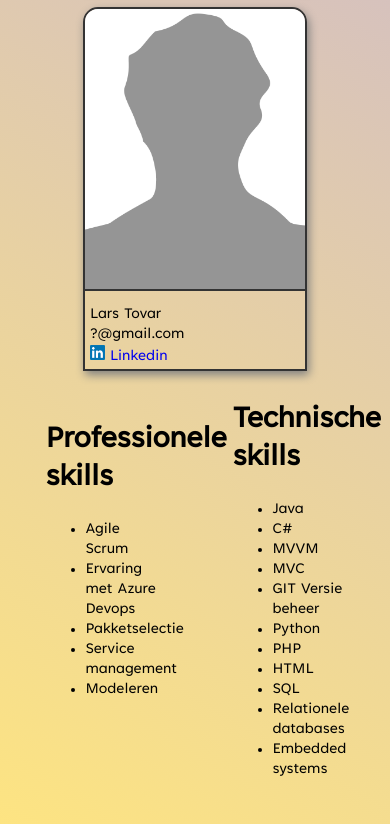
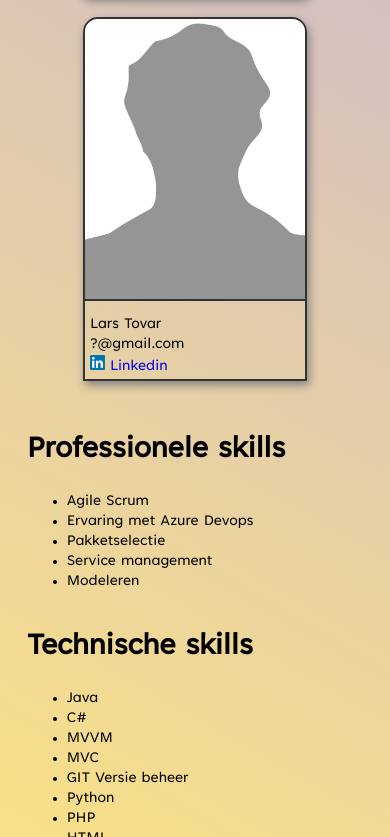
Before and after one commit to DustinJoosen/DreamTeamSDL, a plain HTML site: page index.html in a window 390 px wide. Shown: the part 1163-2000 px from the top of the page. Drawn offline with Linux system fonts and the light colour scheme.

Commit message:
Make more repsonsive

```diff
--- a/style.css
+++ b/style.css
@@ -10,12 +10,16 @@
 
 body {
     background: linear-gradient(30deg, #fde482, #ac9cfe);
+    background-size: 100%;
+    min-height: 100vh;
+    overflow-y: hidden;
 }
 
 .pictures {
     display: flex;
     justify-content: center;
     flex-direction: row;
+    padding-top: 10px;
 }
 .picture {
     width: 220px;
@@ -27,15 +31,7 @@ body {
     overflow: hidden;
 }
 
-@media (max-width: 800px) {
-    .pictures {
-        flex-direction: column;
-    }
-    .picture {
-        margin-left: auto;
-        margin-right: auto;
-    }
-}
+
 
 .picture p {
     padding-left: 5px;
@@ -67,20 +63,38 @@ img {
 
 .text {
     display: flex;
-    justify-content: space-between;
+    justify-content: center;
 }
 
-.ps,
-.ts
+.ps, .ts
 {
     width: 30%;
-    margin-left: auto;
-    margin-right: auto;
 }
-
 .ps {
     padding-top: 20px;
 }
 .ts {
     padding-bottom: 20px;
 }
+
+
+@media (max-width: 800px) {
+    .pictures {
+        flex-direction: column;
+    }
+    .picture {
+        margin-left: auto;
+        margin-right: auto;
+    }
+    body {
+        overflow-y: scroll;
+    }
+    .text {
+        flex-direction: column;
+    }
+    .ps, .ts {
+        width: 90%;
+        margin-left: auto;
+        margin-right: auto;
+    }
+}
```
Also changed, not shown: 2 other files.
